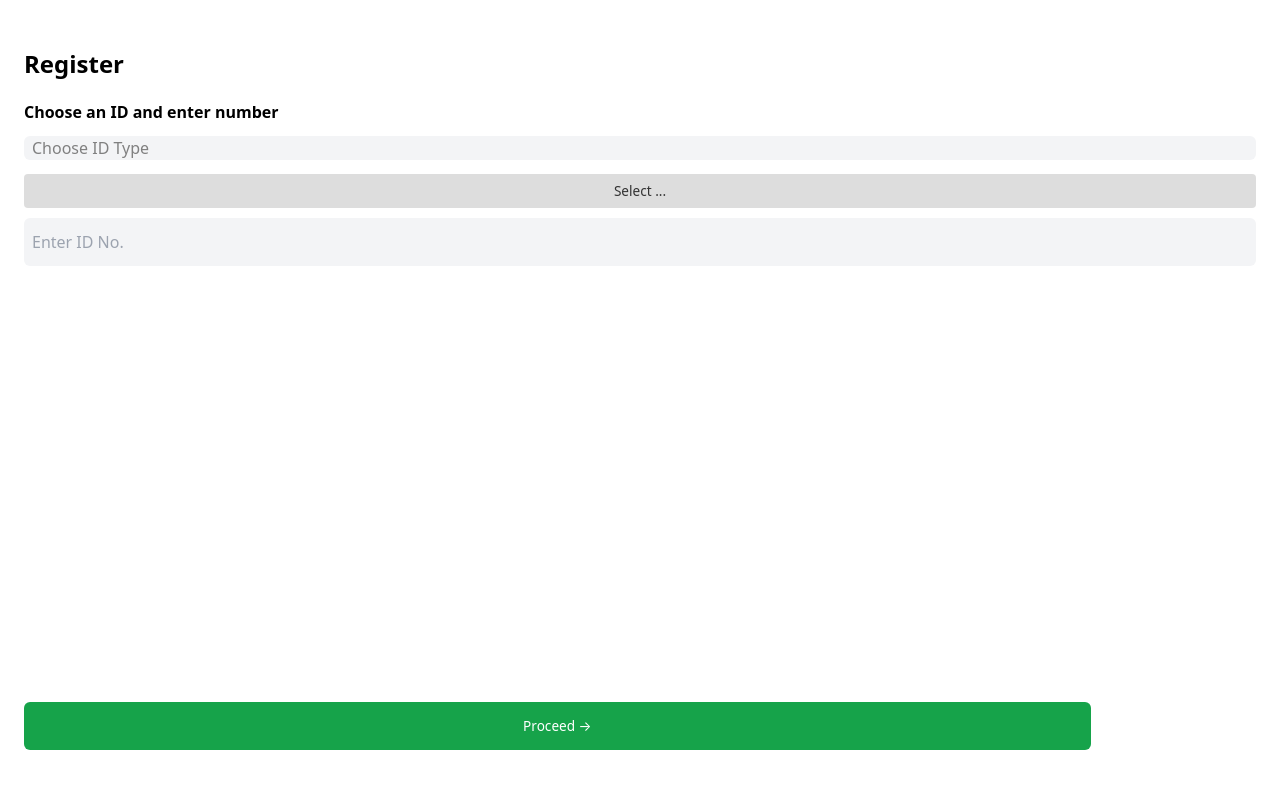
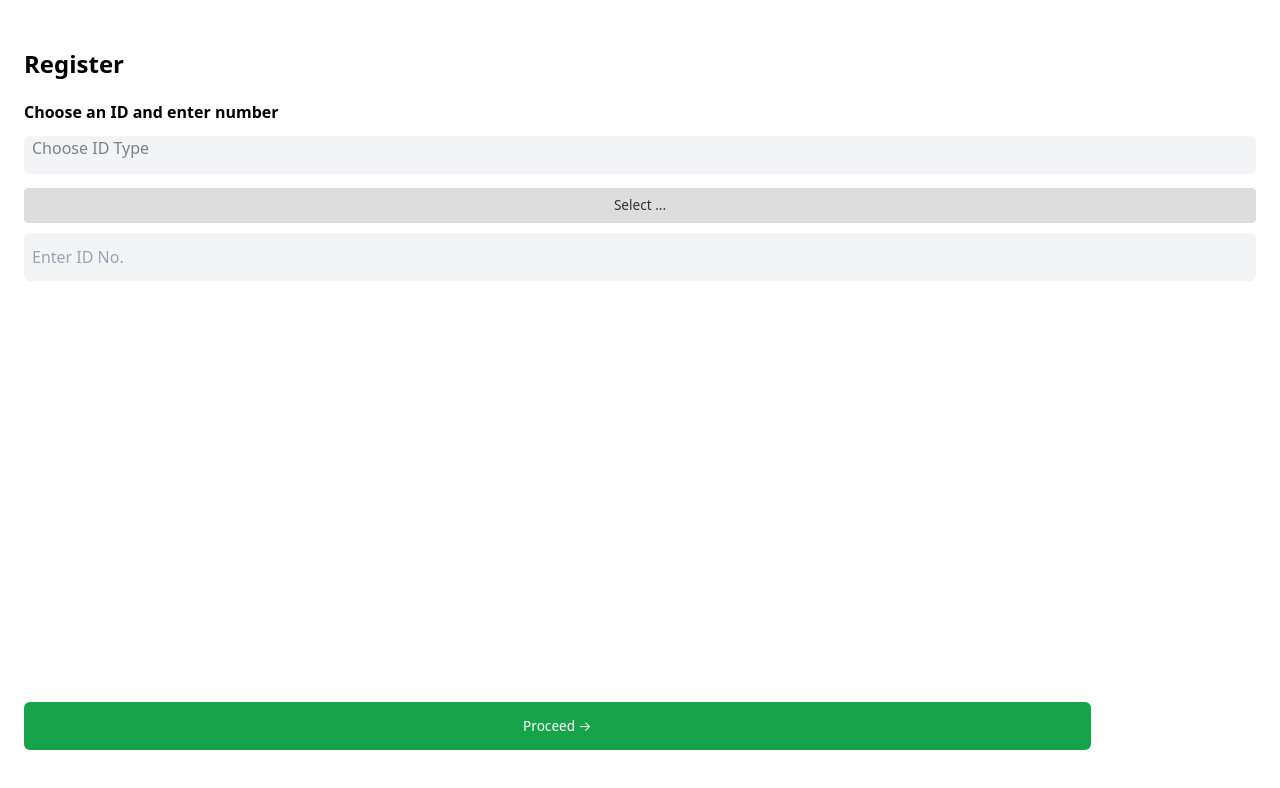
Before and after one commit to Gabrielle3101/hertechtrail, a React (Vite) app: page / in a window 1280 px wide. Shown: the top 788 px of the page. Built offline with nearby package versions, Linux system fonts and the light colour scheme.

Commit message:
final commit

```diff
--- a/src/index.css
+++ b/src/index.css
@@ -9,7 +9,8 @@
     background-color: rgb(243 244 246 );
     border-radius: .375rem;
     color: grey;
-    padding: 0 0.5rem;
+    padding-left: 0.5rem;
+    padding-right: 0.5rem;
   }
   button {
     position: relative;
```
